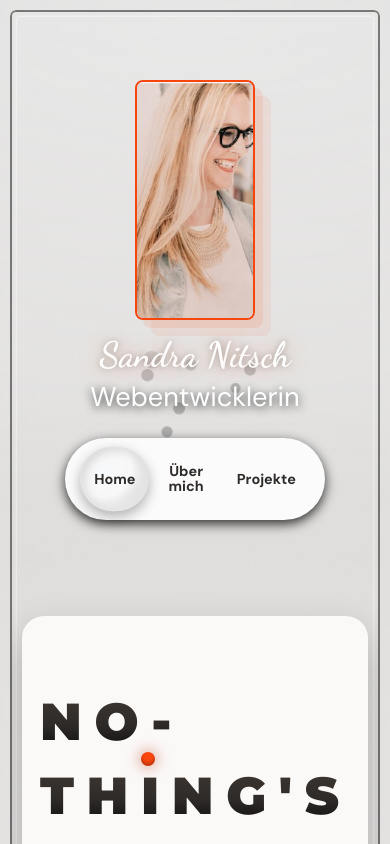
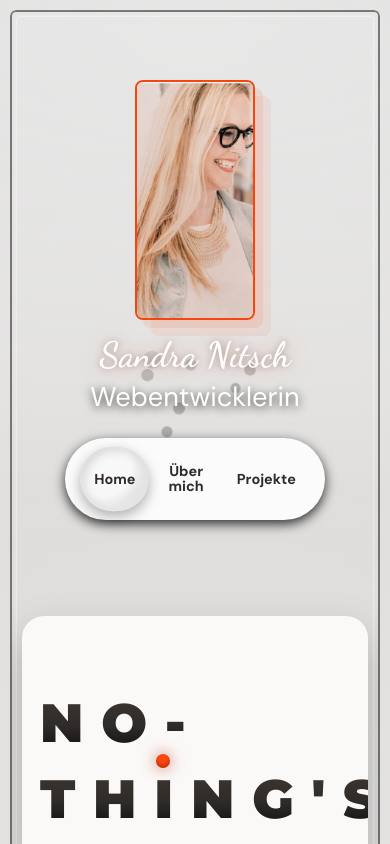
Before and after one commit to Sandra506763/portfoliosandra, a React (Vite) app: page / in a window 390 px wide. Shown: the top 844 px of the page. Built offline with nearby package versions, Linux system fonts and the light colour scheme.

Commit message:
20260304letzterStand

```diff
--- a/src/styles/Portfolio.css
+++ b/src/styles/Portfolio.css
@@ -641,11 +641,12 @@ header #fancy-heading {
 
 @media (max-width: 980px) {
   .homePage--home .homeFrame {
-    margin-bottom: 6px;
+    margin-bottom: 0;
+    padding-bottom: 8px;
   }
 }
 /* HOME-only Feintuning: NUR Desktop */
-@media (min-width: 981px) {
+/* @media (min-width: 981px) {
   .homePage--home .slider {
     padding: 8px;
   }
@@ -679,7 +680,7 @@ header #fancy-heading {
     letter-spacing: 0.05em;
     font-size: clamp(52px, 8.2vw, 110px);
   }
-}
+} */
 
 /* ABOUT MAIN:  */
 
```
